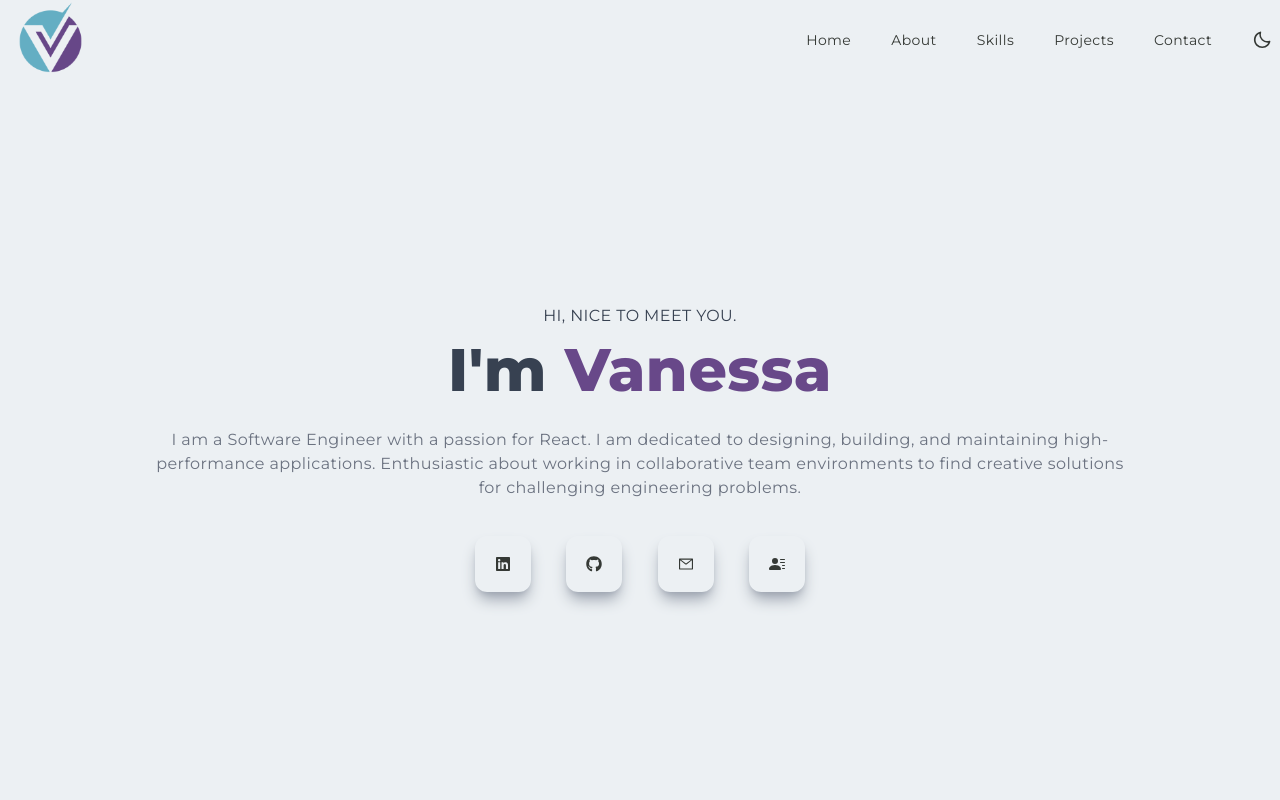
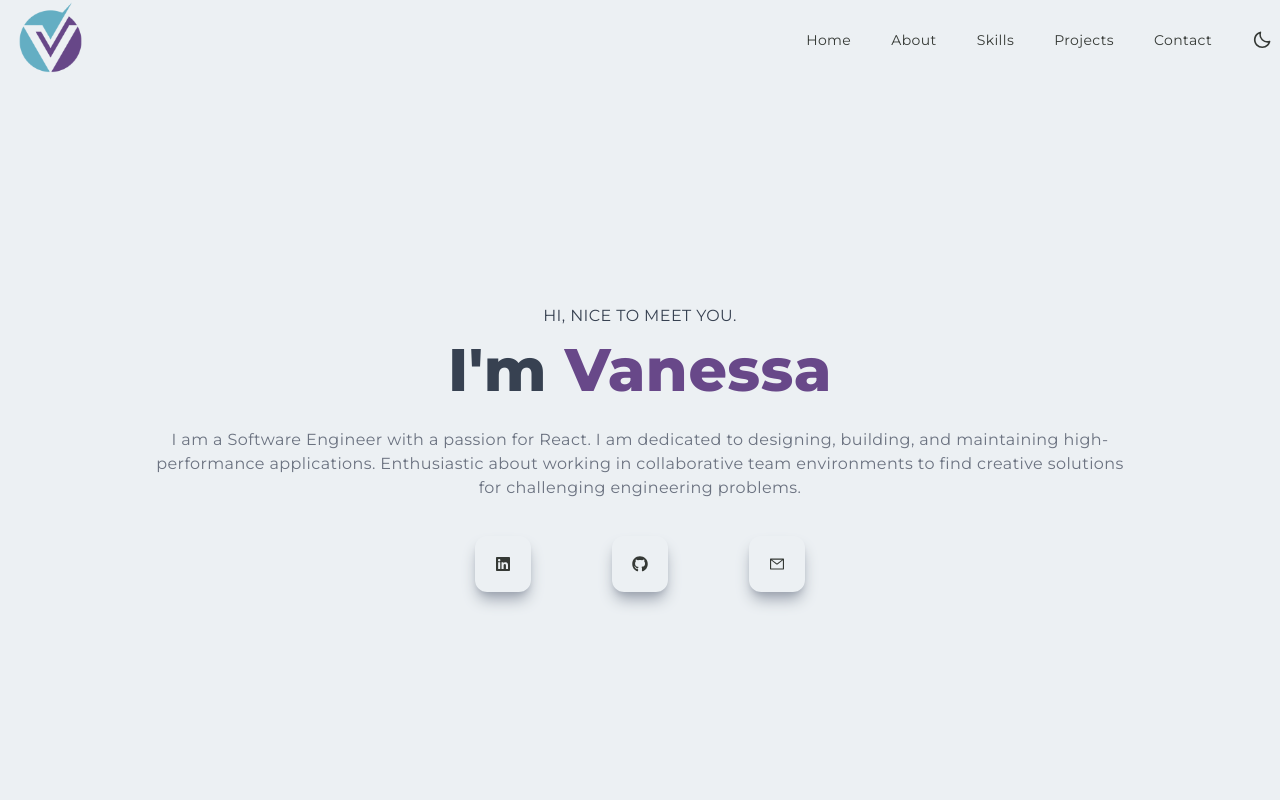
Before and after one commit to vsibley/nextjs-personal-portfolio, a Next.js app: page / in a window 1280 px wide. Shown: the top 800 px of the page. Built offline with nearby package versions, Linux system fonts and the light colour scheme.

Commit message:
updated link

```diff
--- a/public/components/Hero.jsx
+++ b/public/components/Hero.jsx
@@ -38,11 +38,11 @@ export const Hero = () => {
                 <AiOutlineMail />
               </a>
             </div>
-            <div className='rounded-xl shadow-lg shadow-gray-400 dark:shadow-black p-5 cursor-pointer hover:scale-110 duration-500'>
+            {/* <div className='rounded-xl shadow-lg shadow-gray-400 dark:shadow-black p-5 cursor-pointer hover:scale-110 duration-500'>
               <a href="https://drive.google.com/file/d/13CgKRjmhd-MoV58nQc2qUIGcxeFLlXla/view?usp=sharing" target="_blank" aria-label="routes to resume">
                 <BsFillPersonLinesFill />
               </a>
-            </div>
+            </div> */}
           </div>
 
 
```
